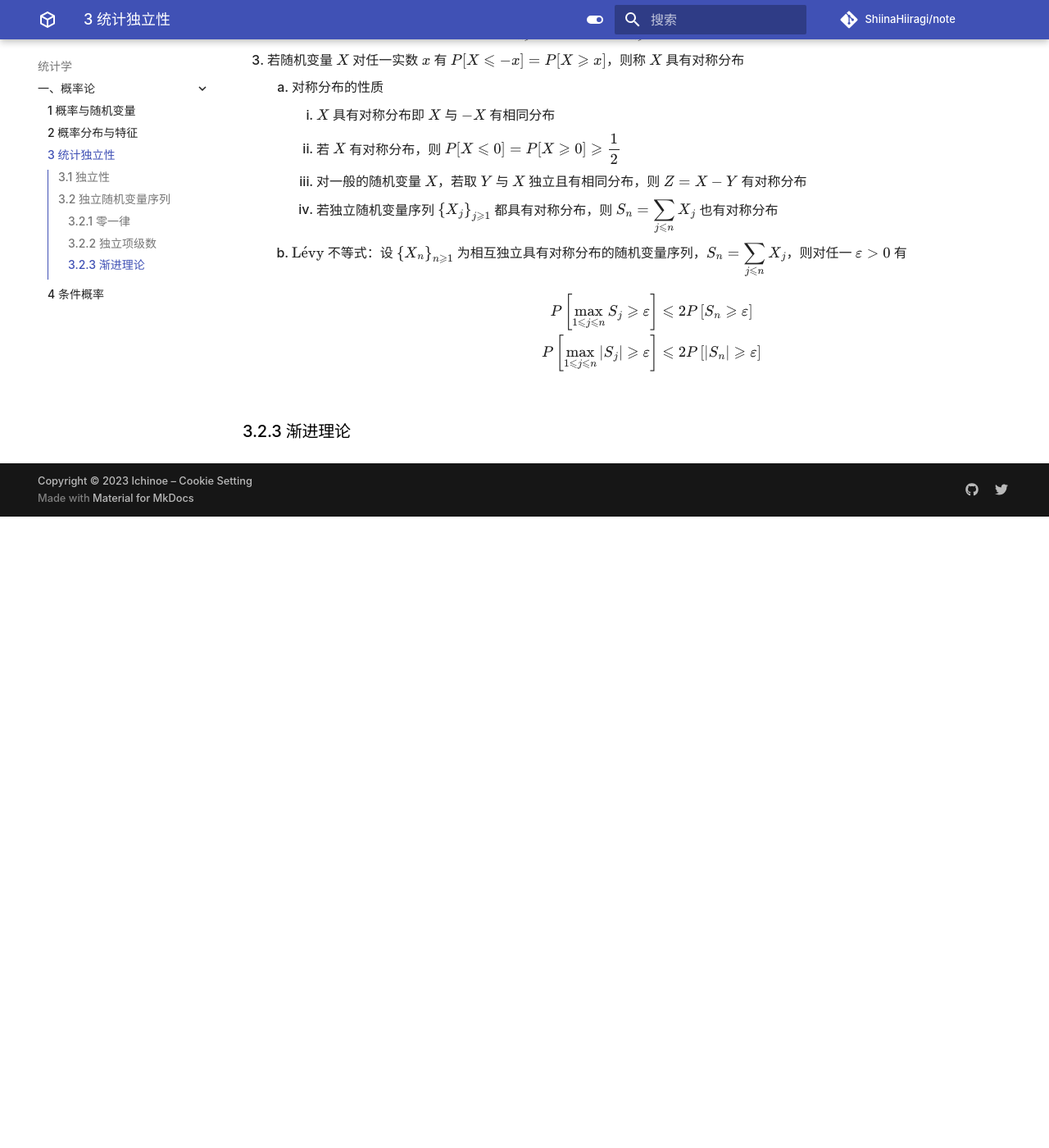
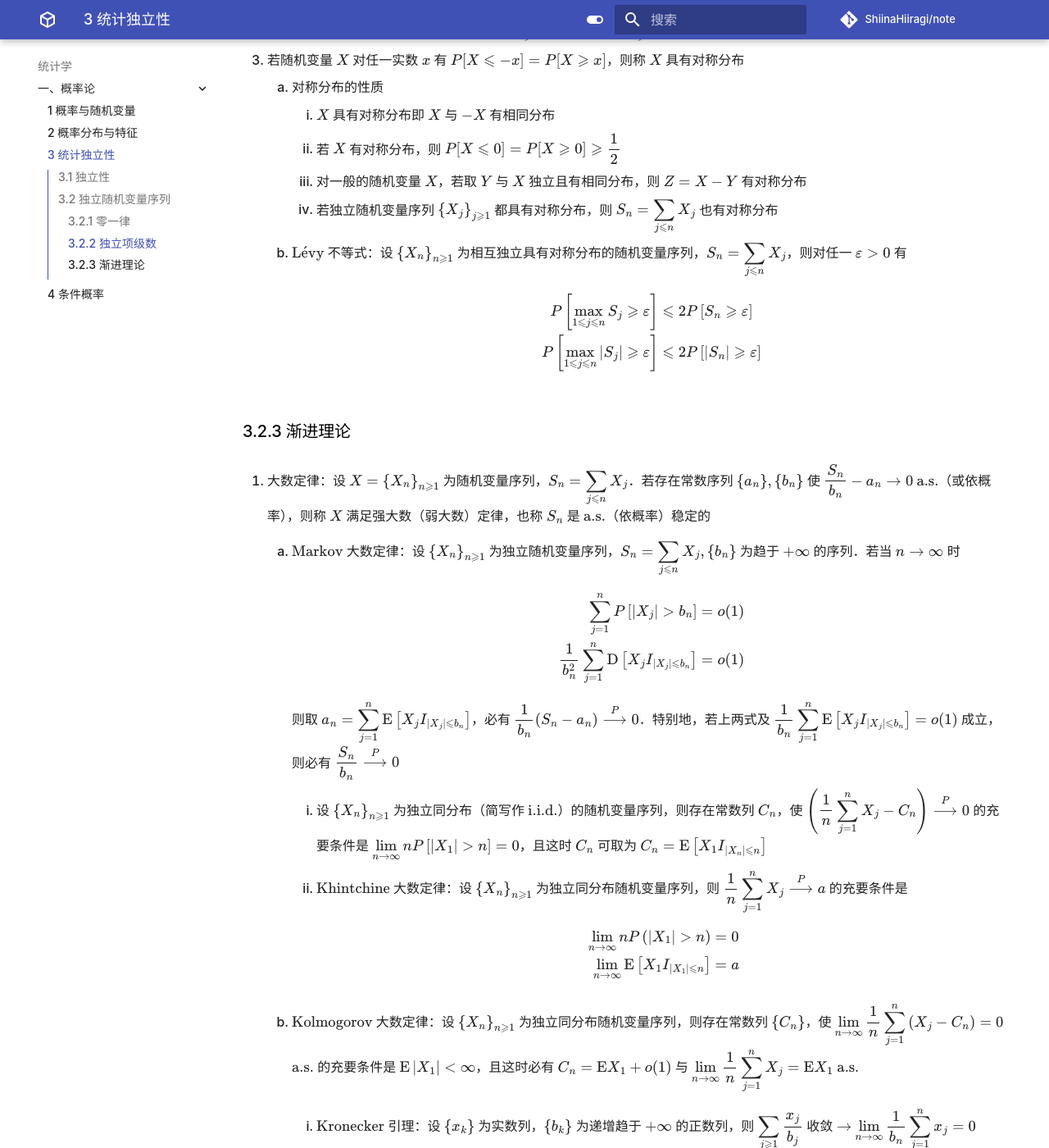
Before and after one commit to ShiinaHiiragi/note, an MkDocs documentation site: the page built from docs/stat/prob/ind.md, in a window 1280 px wide and 1400 px high, scrolled down 2797 px. Shown: the whole window at 82% size. Built offline with MkDocs 1.6.1 and Material for MkDocs 9.7.7, drawn with Linux system fonts in a browser that asks for light colours; comment, search, counter and statistics services are not loaded; before the commit the page ends 3427 px from its top, so only the background shows below that; some of the changed text lies outside the part shown.

Commit message:
stage num

```diff
--- a/docs/stat/prob/ind.md
+++ b/docs/stat/prob/ind.md
@@ -64,3 +64,47 @@
         $$
 
 ### 3.2.3 渐进理论
+1. 大数定律：设 $X=\left\{X_{n}\right\}_{n \geqslant 1}$ 为随机变量序列，${\displaystyle S_{n}=\sum_{j \leqslant n} X_{j}}$．若存在常数序列 $\left\{a_{n}\right\},\left\{b_{n}\right\}$ 使 $\dfrac{S_{n}}{b_{n}}-a_{n} \rightarrow 0$ $\text{a.s.}$（或依概率），则称 $X$ 满足强大数（弱大数）定律，也称 $S_{n}$ 是 $\text{a.s.}$（依概率）稳定的
+    1. $\text{Markov}$ 大数定律：设 $\left\{X_{n}\right\}_{n \geqslant 1}$ 为独立随机变量序列，${\displaystyle S_{n}=\sum_{j \leqslant n} X_{j},\left\{b_{n}\right\}}$ 为趋于 $+\infty$ 的序列．若当 $n \rightarrow \infty$ 时
+
+        $$
+        \begin{aligned}
+        \sum_{j=1}^{n} P\left[\left|X_{j}\right|>b_{n}\right]&=o(1) \\
+        \dfrac{1}{b_{n}^{2}} \sum_{j=1}^{n} \mathrm{D}\left[X_{j} I_{\left|X_{j}\right| \leqslant b_{n}}\right]&=o(1)
+        \end{aligned}
+        $$
+
+        则取 ${\displaystyle a_{n}=\sum_{j=1}^{n} \mathrm{E}\left[X_{j} I_{\left|X_{j}\right| \leqslant b_{n}}\right]}$，必有 $\dfrac{1}{b_{n}}\left(S_{n}-a_{n}\right) \overset{P}{\longrightarrow} 0$．特别地，若上两式及 ${\displaystyle \dfrac{1}{b_{n}} \sum_{j=1}^{n} \mathrm{E}\left[X_{j} I_{\left|X_{j}\right| \leqslant b_{n}}\right]=o(1)}$ 成立，则必有 $\dfrac{S_{n}}{b_{n}} \overset{P}{\longrightarrow} 0$
+
+        1. 设 $\left\{X_{n}\right\}_{n \geqslant 1}$ 为独立同分布（简写作 $\text{i.i.d.}$）的随机变量序列，则存在常数列 $C_{n}$，使 ${\displaystyle \left(\dfrac{1}{n} \sum_{j=1}^{n} X_{j}-C_{n}\right) \overset{P}{\longrightarrow} 0}$ 的充要条件是 ${\displaystyle \lim _{n \rightarrow \infty} n P\left[\left|X_{1}\right|>n\right]=0}$，且这时 $C_{n}$ 可取为 $C_{n}=\mathrm{E}\left[X_{1} I_{\left|X_{n}\right| \leqslant n}\right]$
+        2. $\text{Khintchine}$ 大数定律：设 $\left\{X_{n}\right\}_{n \geqslant 1}$ 为独立同分布随机变量序列，则 ${\displaystyle \dfrac{1}{n} \sum_{j=1}^{n} X_{j} \overset{P}{\longrightarrow} a}$ 的充要条件是
+
+            $$
+            \begin{aligned}
+            \lim _{n \rightarrow \infty} n P\left(\left|X_{1}\right|>n\right)&=0 \\
+            \lim _{n \rightarrow \infty} \mathrm{E}\left[X_{1} I_{\left|X_{1}\right| \leqslant n}\right]&=a
+            \end{aligned}
+            $$
+
+    2. $\text{Kolmogorov}$ 大数定律：设 $\left\{X_{n}\right\}_{n \geqslant 1}$ 为独立同分布随机变量序列，则存在常数列 $\left\{C_{n}\right\}$，使 ${\displaystyle \lim _{n \rightarrow \infty} \dfrac{1}{n} \sum_{j=1}^{n}\left(X_{j}-C_{n}\right)=0}$ $\text{a.s.}$ 的充要条件是 $\mathrm{E}\left|X_{1}\right|<\infty$，且这时必有 $C_{n}=\mathrm{E} X_{1}+o(1)$ 与 ${\displaystyle \lim _{n \rightarrow \infty} \dfrac{1}{n} \sum_{j=1}^{n} X_{j}=\mathrm{E} X_{1} \ \text{a.s.}}$
+        1. $\text{Kronecker}$ 引理：设 $\left\{x_{k}\right\}$ 为实数列，$\left\{b_{k}\right\}$ 为递增趋于 $+\infty$ 的正数列，则 ${\displaystyle \sum_{j\geqslant 1} \dfrac{x_{j}}{b_{j}}}$ 收敛 $\to$ ${\displaystyle \lim _{n \rightarrow \infty} \dfrac{1}{b_{n}} \sum_{j=1}^{n} x_{j}=0}$
+            - 设 $\left\{X_{n}\right\}_{n \geqslant 1}$ 为独立随机变量序列，$\mathrm{E} X_{n}=0, \ \sigma_{n}^{2}=\mathrm{E} X_{n}^{2}<\infty$．记 ${\displaystyle S_{n}=\sum_{j=1}^{n} X_{j}, \  s_{n}^{2}=\sum_{j=1}^{n} \sigma_{j}^{2}}$，若 $s_{n}^{2} \rightarrow \infty$，则对任一 $\varepsilon>0$，${\displaystyle \lim _{n \rightarrow \infty} \dfrac{S_{n}}{s_{n}\left(\log s_{n}^{2}\right)^{\frac{1}{2}+\varepsilon}}=0}$ $\text{a.s.}$
+            - 设 $\left\{X_{n}\right\}_{n \geqslant 1}$ 为独立同分布随机变量序列，且 $\mathrm{E} X_{n}=0, \ \mathrm{E} X_{n}^{2}<\infty$，则对任一 $\varepsilon>0$ 都有
+
+                $$
+                \begin{aligned}
+                \lim _{n \rightarrow \infty} \dfrac{1}{n^{\frac{1}{2}+\varepsilon}} \sum_{j=1}^{n} X_{j}&=0 \ \text{a.s.} \\
+                \lim _{n \rightarrow \infty} \dfrac{1}{n^{\frac{1}{2}}(\log n)^{\frac{1}{2}+\varepsilon}} \sum_{j=1}^{n} X_{j}&=0 \ \text{a.s.}
+                \end{aligned}
+                $$
+
+        2. $\text{Glivenko}-\text{Cantelli}$ 定理：若 $\left\{X_{n}\right\}_{n \geqslant 1}$ 为独立同分布随机变量序列，经验分布函数 $F_n$ 是总体分布 $F$ 的估计，定义为 ${\displaystyle F_{n}(x)=\dfrac{\#\left\{1 \leqslant j \leqslant n: X_{j} \leqslant x\right\}}{n}=\dfrac{1}{n} \sum_{j=1}^{n} I_{X_{j} \leqslant x}}$，则 ${\displaystyle \lim _{n \rightarrow \infty} \sup _{x \in \mathbf{R}}\left|F_{n}(x)-F(x)\right|=0}$ $\text{a.s.}$
+
+    !!! note "大数定律的经典表述"
+        3. $\text{Markov}$ 弱大数定律：若随机变量序列 $\left\{X_n\right\}_{n\geqslant 1}$ 满足 ${\displaystyle \lim _{n \rightarrow \infty} \frac{\mathrm{D}S_n}{n^2}=0}$，则 $\dfrac{S_n-\mathrm{E}S_n}{n} \stackrel{P}{\longrightarrow} 0$
+            1. $\text{Bernoulli}$ 大数定律：设 $X_n \sim B(n, p)$，则 $\dfrac{X_n}{n} \stackrel{P}{\longrightarrow} p$
+            2. $\text{Chebyshev}$ 弱大数定律：若随机变量序列 $\left\{X_n\right\}_{n\geqslant 1}$ 中的随机变量两两不相关且存在 $C>0$ 使得 $\mathrm{D}\left(X_n\right) \leq C$，则 $\dfrac{S_n-\mathrm{E}S_n}{n} \stackrel{P}{\longrightarrow} 0$
+        4. $\text{Khintchine}$ 弱大数定律：设 $\left\{X_n\right\}_{n\geqslant 1}$ 为独立同分布随机变量序列，如果 $\mathrm{E}X_1=\mu$，则 $\dfrac{S_n}{n} \stackrel{P}{\longrightarrow} \mu$
+        5. $\text{Kolmogorov}$ 强大数定律：设 $\left\{X_n\right\}_{n\geqslant 1}$ 为独立同分布随机变量序列，则存在常数 $a$ 使得 $\dfrac{S_n-n a}{n} \stackrel{\text{a.s.}}{\longrightarrow} 0$ 的充要条件是 $\mathrm{E}X_1=a, \mathrm{E}|X_1|<\infty$
+
+2. 中心极限定理
```
